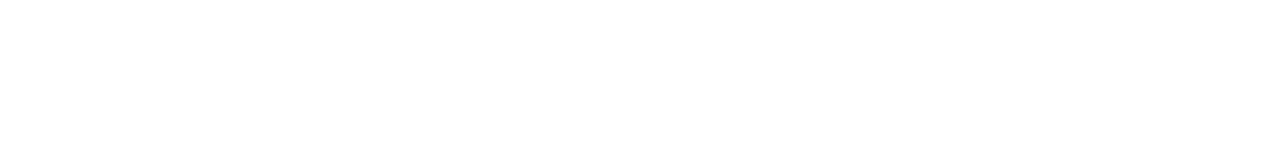
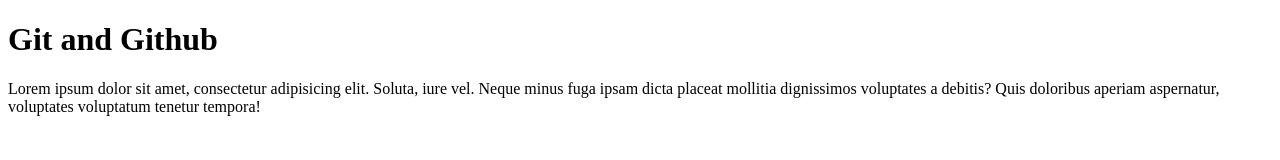
Before and after one commit to dvd2x/git-and-github-2019-25-3, a plain HTML site: page index.html in a window 1280 px wide. Drawn offline with Linux system fonts and the light colour scheme.

Commit message:
added header

```diff
--- a/index.html
+++ b/index.html
@@ -4,9 +4,10 @@
   <meta charset="UTF-8">
   <meta name="viewport" content="width=device-width, initial-scale=1.0">
   <meta http-equiv="X-UA-Compatible" content="ie=edge">
-  <title>Document</title>
+  <title>Git and Gidhub</title>
 </head>
 <body>
-
+  <h1>Git and Github</h1>
+  <p>Lorem ipsum dolor sit amet, consectetur adipisicing elit. Soluta, iure vel. Neque minus fuga ipsam dicta placeat mollitia dignissimos voluptates a debitis? Quis doloribus aperiam aspernatur, voluptates voluptatum tenetur tempora!</p>
 </body>
 </html>
```
